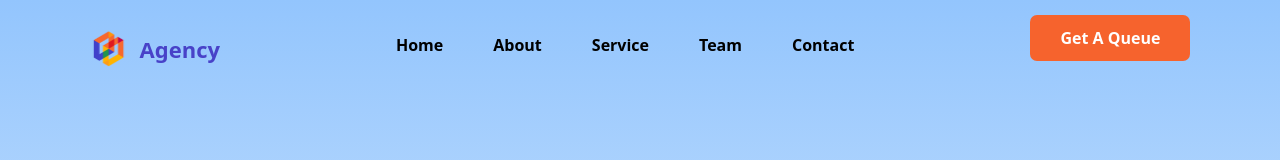
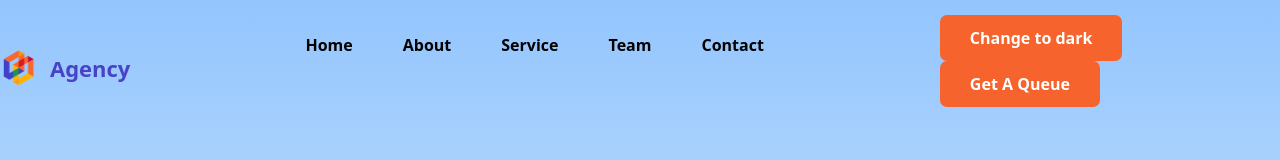
Before and after one commit to rakotoarisonlandry/Agency, a React (Vite) app: page / in a window 1280 px wide. Shown: the top 160 px of the page. Built offline with nearby package versions, Linux system fonts and the light colour scheme.

Commit message:
new commit

```diff
--- a/src/App.jsx
+++ b/src/App.jsx
@@ -6,9 +6,10 @@ import Sponsor from "./component/sponsor";
 import Service from "./component/Service";
 import Team from "./component/teampage";
 import Form from "./component/form";
+import {ThemeProvider } from "./Tool/ThemeContext"
 function App() {
   return (
-    <React.Fragment>
+    <ThemeProvider>
       <div className="min-h-screen bg-gradient-to-b from-blue-300 to-white">
         <Header />
         <Home />
@@ -28,7 +29,7 @@ function App() {
       <div className="min-h-screen bg-gradient-to-t from-[#e0eeef] to-white ">
         <Form/>
       </div>
-    </React.Fragment>
+    </ThemeProvider>
   );
 }
 
--- /dev/null
+++ b/src/Tool/ThemeContext.jsx
@@ -0,0 +1,19 @@
+import React, { createContext, useContext, useState } from 'react';
+
+const ThemeContext = createContext();
+
+export const useThemeContext = () => useContext(ThemeContext);
+
+export const ThemeProvider = ({ children }) => {
+  const [theme, setTheme] = useState('light'); // Vous pouvez définir 'dark' comme thème initial si nécessaire
+
+  const toggleTheme = () => {
+    setTheme(theme === 'light' ? 'dark' : 'light');
+  };
+
+  return (
+    <ThemeContext.Provider value={{ theme, toggleTheme }}>
+      {children}
+    </ThemeContext.Provider>
+  );
+};
--- a/src/component/header.jsx
+++ b/src/component/header.jsx
@@ -19,6 +19,9 @@ function Header() {
       </div>
       <div className="items-center">
         <a href="#">
+        <button className="bg-[#f6632d] my-[0px] font-bold text-[#fff] px-[30px] py-[11px] rounded-[7px]">
+            Change to dark
+          </button>
           <button className="bg-[#f6632d] my-[0px] font-bold text-[#fff] px-[30px] py-[11px] rounded-[7px]">
             Get A Queue
           </button>
```
